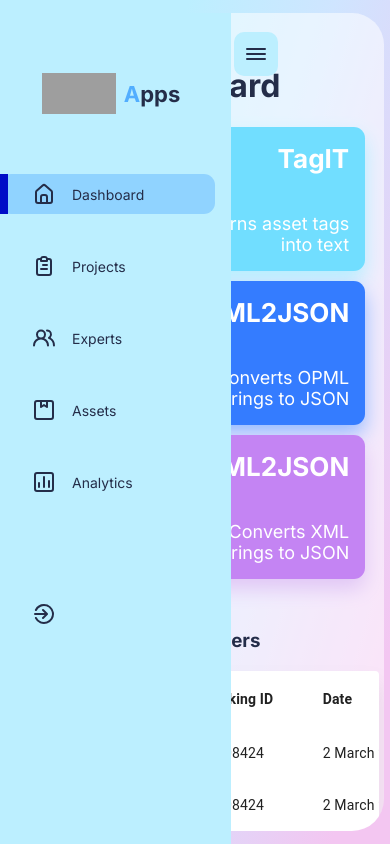
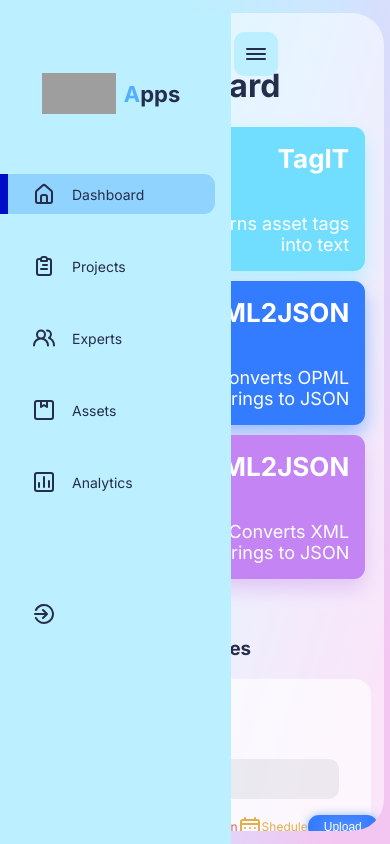
Before and after one commit to michaelvega/dashboardplusplus, a React (Create React App) app: page / in a window 390 px wide. Built offline with nearby package versions, Linux system fonts and the light colour scheme; grey boxes are pictures that could not be loaded.

Commit message:
Update App.css Update CustomerReview.jsx Update index.html Update MainDash.jsx Update PostShare.css Update PostShare.jsx Update Updates.css

```diff
--- a/public/index.html
+++ b/public/index.html
@@ -35,7 +35,7 @@
       work correctly both with client-side routing and a non-root public URL.
       Learn how to configure a non-root public URL by running `npm run build`.
     -->
-    <title>React App</title>
+    <title>Dashboard</title>
   </head>
   <body>
     <noscript>You need to enable JavaScript to run this app.</noscript>
--- a/src/App.css
+++ b/src/App.css
@@ -10,6 +10,12 @@
   --boxShadow: 0px 19px 60px rgb(0 0 0 / 8%);
   --smboxShadow: -79px 51px 60px rgba(0, 0, 0, 0.08);
   --activeItem: rgba(55, 153, 255, 0.33);
+  --inputColor: rgba(40, 52, 62, 0.07);
+  --cardColor: rgba(255, 255, 255, 0.64);
+  --photo: #4CB256;
+  --video: #4A4EB7;
+  --location: #EF5757;
+  --shedule: #E1AE4A;
 }
 
 .App {
--- a/src/components/CustomerReview/CustomerReview.jsx
+++ b/src/components/CustomerReview/CustomerReview.jsx
@@ -1,5 +1,6 @@
 import React from "react";
 import Chart from "react-apexcharts";
+import "./CustomerReview.css"
 
 
 const CustomerReview = () => {
@@ -14,6 +15,7 @@ const CustomerReview = () => {
       chart: {
         type: "area",
         height: "auto",
+        width: "auto",
       },
 
       fill: {
--- a/src/components/MainDash/MainDash.jsx
+++ b/src/components/MainDash/MainDash.jsx
@@ -2,12 +2,13 @@ import React from "react";
 import Cards from "../Cards/Cards";
 import Table from "../Table/Table";
 import "./MainDash.css";
+import PostShare from "../PostShare/PostShare";
 const MainDash = () => {
   return (
     <div className="MainDash">
       <h1>Dashboard</h1>
       <Cards />
-      <Table />
+      <PostShare />
     </div>
   );
 };
--- /dev/null
+++ b/src/components/PostShare/PostShare.css
@@ -0,0 +1,117 @@
+
+
+.PostShare{
+    display: flex;
+    gap: 1rem;
+    background-color: var(--cardColor);
+    padding: 1rem;
+    border-radius: 1rem;
+    min-height: 30vh;
+    flex-direction: row;
+    justify-content: space-around;
+}
+
+.PostShare>img{
+    border-radius: 50%;
+    width: 3rem;
+    height: 3rem;
+}
+
+.PostShare>div{
+    display: flex;
+    flex-direction: column;
+    width: 90%;
+    gap: 1rem;
+}
+
+.PostShare>div>input{
+    background-color: var(--inputColor);
+    border-radius: 10px;
+    padding: 10px;
+    font-size: 17px;
+    border: none;
+    outline: none;
+}
+
+.pfp {
+    font-size: 16px;
+}
+
+.postOptions{
+    display: flex;
+    justify-content: space-around;
+}
+
+.option{
+
+    border-radius: 10px;
+    display: flex;
+    align-items: center;
+    justify-content: space-around;
+    font-size: 12px;
+}
+
+.option:hover{
+    cursor: pointer;
+}
+
+.ps-button{
+    padding: 5px;
+    padding-left: 1rem;
+    padding-right: 1rem;
+    font-size: 12px;
+    border-radius: 0.7rem;
+    cursor: pointer;
+    border-style: none;
+    background-color: #347cff;
+    color: white;
+    text-shadow: 0px 0px 15px white;
+    box-shadow: 0px 0px 10px 0px #96bbff;
+}
+
+
+.previewImage{
+    position: relative;
+}
+
+.previewImage>svg{
+    position: absolute;
+    right: 1rem;
+    top: 0.5rem;
+    cursor: pointer;
+}
+
+.previewImage>img{
+    width: 100%;
+    max-height: 20rem;
+    object-fit: cover;
+    border-radius: 0.5rem;
+}
+
+@media screen and (max-width: 1200px) {
+    .PostShare {
+        width: 170%;
+    }
+    .PostShareWrapper {
+        margin-top: 4rem;
+        margin-bottom: 1rem;
+    }
+}
+
+
+@media screen and (max-width: 768px) {
+    .PostShare{
+        position: relative;
+        display: flex;
+        flex-direction: column;
+        align-items: center;
+        width: 82vw;
+        min-height: 15vh;
+    }
+    .PostShareWrapper {
+        display: flex;
+        flex-direction: column;
+        align-items: center;
+        margin-top: 2.5rem;
+    }
+}
--- /dev/null
+++ b/src/components/PostShare/PostShare.jsx
@@ -0,0 +1,76 @@
+import React, { useState, useRef } from "react";
+import ProfileImage from "../../imgs/blueat.png";
+import "./PostShare.css";
+import { UilScenery } from "@iconscout/react-unicons";
+import { UilPlayCircle } from "@iconscout/react-unicons";
+import { UilLocationPoint } from "@iconscout/react-unicons";
+import { UilSchedule } from "@iconscout/react-unicons";
+import { UilTimes } from "@iconscout/react-unicons";
+
+
+const PostShare = () => {
+  const [image, setImage] = useState(null);
+  const imageRef = useRef();
+
+  const onImageChange = (event) => {
+    if (event.target.files && event.target.files[0]) {
+      let img = event.target.files[0];
+      setImage({
+        image: URL.createObjectURL(img),
+      });
+    }
+  };
+  return (
+      <div className="PostShareWrapper">
+        <h3 className="PostShareHeader">Upload Files</h3>
+    <div className="PostShare">
+      <img src={ProfileImage} alt="Profile Picture"/>
+      <div>
+        <input type="text" placeholder="Text or..." />
+        <div className="postOptions">
+          <div className="option" style={{ color: "var(--photo)"  }}
+          onClick={()=>imageRef.current.click()}
+          >
+            <UilScenery />
+            Photo
+          </div>
+          <div className="option" style={{ color: "var(--video)" }}>
+            <UilPlayCircle />
+            Video
+          </div>{" "}
+          <div className="option" style={{ color: "var(--location)" }}>
+            <UilLocationPoint />
+            Location
+          </div>{" "}
+          <div className="option" style={{ color: "var(--shedule)" }}>
+            <UilSchedule />
+            Shedule
+          </div>
+          <button className="button ps-button">Upload</button>
+          <div style={{ display: "none" }}>
+            <input
+              type="file"
+              name="myImage"
+              ref={imageRef}
+              onChange={onImageChange}
+            />
+          </div>
+        </div>
+      {image && (
+
+        <div className="previewImage">
+          <UilTimes onClick={()=>setImage(null)}/>
+          <img src={image.image} alt="" />
+        </div>
+
+      )}
+
+
+      </div>
+    </div>
+      </div>
+
+  );
+};
+
+export default PostShare;
--- a/src/components/Updates/Updates.css
+++ b/src/components/Updates/Updates.css
@@ -17,3 +17,10 @@
     overflow-x: hidden;
     height: 32vh;
 }
+
+
+@media screen and (max-width: 768px) {
+    .update {
+        justify-content: flex-start;
+    }
+}
```
